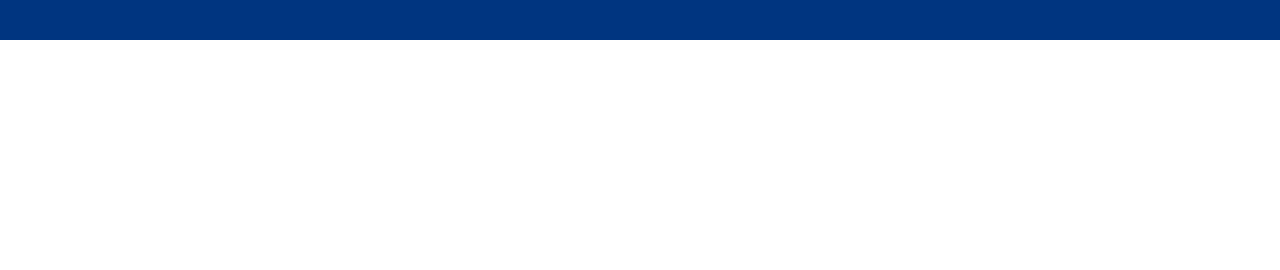
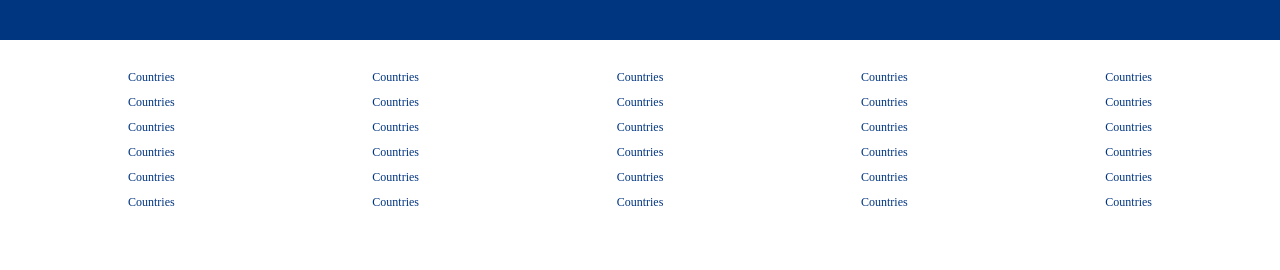
Before and after one commit to JalithChamikara/EAD-project, a React (Vite) app: page / in a window 1280 px wide. Shown: the part 1697-1967 px from the top of the page. Before the commit the page ends 1737 px from the top, so only its background shows below. Built offline with nearby package versions, Linux system fonts and the light colour scheme.

Commit message:
Footer int commit

```diff
--- /dev/null
+++ b/src/components/footer/footer.css
@@ -0,0 +1,22 @@
+.footer{
+    width: 100%;
+    width: 1024px;
+    font-size: 12px;
+}
+
+.fLists{
+    width: 100%;
+    display: flex;
+    justify-content: space-between;
+    margin-bottom: 50px;
+}
+
+.fList{
+    list-style: none;
+    padding: 0;
+}
+.fListItem{
+   margin-bottom: 10px;
+   color: #003580;
+   cursor: pointer;
+}
--- /dev/null
+++ b/src/components/footer/footer.jsx
@@ -0,0 +1,52 @@
+import "./footer.css"
+
+const Footer = () => {
+    return(
+        <div className="footer">
+            <div className="fLists">
+                <ul className="fList">
+                    <li className="fListItem">Countries</li>
+                    <li className="fListItem">Countries</li>
+                    <li className="fListItem">Countries</li>
+                    <li className="fListItem">Countries</li>
+                    <li className="fListItem">Countries</li>
+                    <li className="fListItem">Countries</li>
+                </ul>
+                <ul className="fList">
+                    <li className="fListItem">Countries</li>
+                    <li className="fListItem">Countries</li>
+                    <li className="fListItem">Countries</li>
+                    <li className="fListItem">Countries</li>
+                    <li className="fListItem">Countries</li>
+                    <li className="fListItem">Countries</li>
+                </ul>
+                <ul className="fList">
+                    <li className="fListItem">Countries</li>
+                    <li className="fListItem">Countries</li>
+                    <li className="fListItem">Countries</li>
+                    <li className="fListItem">Countries</li>
+                    <li className="fListItem">Countries</li>
+                    <li className="fListItem">Countries</li>
+                </ul>
+                <ul className="fList">
+                    <li className="fListItem">Countries</li>
+                    <li className="fListItem">Countries</li>
+                    <li className="fListItem">Countries</li>
+                    <li className="fListItem">Countries</li>
+                    <li className="fListItem">Countries</li>
+                    <li className="fListItem">Countries</li>
+                </ul>
+                <ul className="fList">
+                    <li className="fListItem">Countries</li>
+                    <li className="fListItem">Countries</li>
+                    <li className="fListItem">Countries</li>
+                    <li className="fListItem">Countries</li>
+                    <li className="fListItem">Countries</li>
+                    <li className="fListItem">Countries</li>
+                </ul>
+            </div>
+           <div className="ftext">Copyright 2024</div>
+        </div>
+    )
+}
+export default Footer
--- a/src/pages/home/Home.jsx
+++ b/src/pages/home/Home.jsx
@@ -6,6 +6,7 @@
 import PropertyList from '../../components/propertyList/propertyList';
 import FeaturedProperties from '../../components/featuredProperties/FeaturedProperties';
 import MailList from '../../components/mailList/MailList';
+import Footer from '../../components/footer/footer';
 
 const Home = () => {
   return (
@@ -19,6 +20,7 @@
         <h1 className='homeTitle'>Homes guests love</h1>
         <FeaturedProperties/>
         <MailList/>
+        <Footer/>
        </div>
     </div>
   )
```
Also changed, not shown: 1 other file (tests, documents, lock files or other folders).
